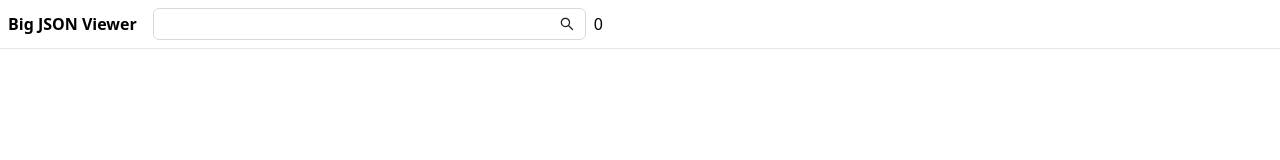
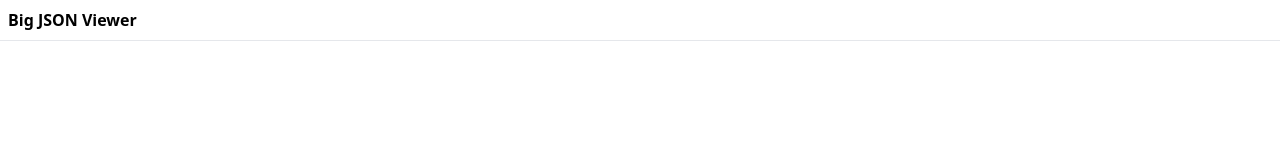
Before and after one commit to bigjsonviewer/bigjsonviewer, a React (Vite) app: page / in a window 1280 px wide. Shown: the top 160 px of the page. Built offline with nearby package versions, Linux system fonts and the light colour scheme.

Commit message:
feat: search

```diff
--- a/src/App.tsx
+++ b/src/App.tsx
@@ -1,13 +1,14 @@
 import "./App.css";
 import {JsonViewer} from "./components/JsonViewer.tsx";
 import {AppContext, useAppContext} from "./context.tsx";
-import {FC, useEffect, useMemo, useState} from "react";
+import {FC, useEffect, useMemo, useRef, useState} from "react";
 import {cn} from "./lib/utils.ts";
 import {DragUploader} from "./components/DragUploader.tsx";
 import {JValue} from "./components/types.ts";
 import prettyBytes from "pretty-bytes";
 import {Select, SelectProps} from "antd";
 import {Search} from "./components/Search.tsx";
+import {VirtuosoHandle} from "react-virtuoso";
 
 function App() {
 
@@ -17,6 +18,7 @@
     const [showDepth, setShowDepth] = useState(-1);
     const [expandKeys, setExpandKeys] = useState<Map<number, boolean>>(new Map<number, boolean>());
     const [error, setError] = useState<string | null>(null);
+    const treeRef = useRef<VirtuosoHandle>(null);
 
     useEffect(() => {
         const keys = new Map<number, boolean>();
@@ -30,6 +32,7 @@
 
     return (
         <AppContext.Provider value={{
+            treeRef,
             rawSize,
             setRawSize,
             jValues,
@@ -79,7 +82,7 @@
     return <div className='flex justify-between items-center p-2 border-b border-gray-200'>
         <div className='flex gap-4 items-center'>
             <strong>Big JSON Viewer</strong>
-            <Search/>
+            {rawSize > 0 && <Search/>}
         </div>
         {rawSize > 0 && <div className='flex gap-4 items-center'>
             <div className='flex gap-2'>
--- a/src/components/JsonViewer.tsx
+++ b/src/components/JsonViewer.tsx
@@ -32,7 +32,7 @@
 
 export const JsonViewer: FC = () => {
 
-    const {jValues, showDepth, expandKeys} = useAppContext();
+    const {jValues, showDepth, expandKeys, treeRef} = useAppContext();
 
     const renderItems = useMemo(() => {
         const items = jValues.filter(v => calcExpand(expandKeys, v));
@@ -52,7 +52,7 @@
     return <Virtuoso<JValue>
         className={'h-full min-h-[300px] min-w-[500px]'}
         data={renderItems}
-
+        ref={treeRef}
         itemContent={(_, node) => {
             return renderItem(node)
         }}
--- a/src/components/Search.tsx
+++ b/src/components/Search.tsx
@@ -1,7 +1,8 @@
-import {LoadingOutlined, SearchOutlined} from "@ant-design/icons";
-import {Input, Spin} from "antd";
-import {useCallback, useState} from "react";
+import {ArrowDownOutlined, ArrowUpOutlined, LoadingOutlined} from "@ant-design/icons";
+import {Button, Input, InputRef, Spin} from "antd";
+import {useCallback, useEffect, useRef, useState} from "react";
 import {useAppContext} from "../context.tsx";
+import {useDebounce} from "ahooks";
 
 const renderHitText = (str: string) => {
     return `<span class="hit">${str}</span>`
@@ -9,14 +10,25 @@
 
 export const Search = () => {
 
-    const {setJValues} = useAppContext();
+    const {setJValues, treeRef} = useAppContext();
     const [value, setValue] = useState('');
     const [searching, setSearching] = useState<boolean>(false);
-    const [hitIndexes, setHitIndexes] = useState<number[]>([]);
+    const [hitNodes, setHitNodes] = useState<number[]>([]);
+    const [selectIndex, setSelectIndex] = useState<number>(0);
+    const ref = useRef<InputRef>(null);
 
-    const search = useCallback(() => {
-        const searchStr = value;
+    useEffect(() => {
+        // console.log('hitIndex:', selectIndex, hitNodes[selectIndex]);
+        const id = hitNodes[selectIndex];
+        if (id !== undefined) {
+            treeRef.current?.scrollToIndex(id);
+        }
+    }, [selectIndex, hitNodes]);
+
+    const search = useCallback((searchStr: string) => {
         setSearching(true);
+        setSelectIndex(0);
+        setHitNodes([]);
         setTimeout(() => {
             const indexes: number[] = [];
             setJValues(prev => {
@@ -35,33 +47,48 @@
                         item.searchValue = undefined;
                     }
                     if (searchStr && hit) {
+                        item.hit = true;
                         indexes.push(index);
                     }
-                    return {...item};
+                    return item.hit ? {...item} : item;
                 })
             })
-            setHitIndexes(indexes);
-            setSearching(false)
+            setHitNodes(indexes);
+            setSearching(false);
+            setTimeout(() => {
+                ref.current?.focus();
+            }, 0);
         }, 0)
-    }, [value, setJValues])
+    }, [value, setJValues]);
+
+    const debounce = useDebounce(value, {wait: 500});
+    useEffect(() => {
+        search(debounce);
+    }, [debounce]);
 
 
     return <div className='w-[450px] flex items-center gap-2'>
         <Input
-            suffix={
-                searching ? <Spin spinning={true} indicator={<LoadingOutlined/>}/> :
-                    <SearchOutlined onClick={() => search()}/>
-            }
+            ref={ref}
+            prefix={<Spin spinning={searching} indicator={<LoadingOutlined/>}/>}
+            suffix={<div className={'flex items-center gap-2'}>
+                {hitNodes.length > 0 && <div>
+                    {selectIndex + 1}/{hitNodes.length}
+                </div>
+                }
+                <Button disabled={selectIndex <= 0} onClick={() => {
+                    setSelectIndex(prev => prev - 1)
+                }} icon={<ArrowUpOutlined/>}/>
+                <Button disabled={selectIndex >= hitNodes.length - 1} onClick={() => {
+                    setSelectIndex(prev => prev + 1)
+                }} icon={<ArrowDownOutlined/>}/>
+            </div>}
             placeholder=""
             disabled={searching}
             value={value}
             onChange={e => {
                 setValue(e.target.value);
             }}
-            onPressEnter={() => search()}
         />
-        <span>
-            {hitIndexes.length}
-        </span>
     </div>
 }
--- a/src/context.tsx
+++ b/src/context.tsx
@@ -1,8 +1,10 @@
-import {createContext, Dispatch, SetStateAction, useContext} from "react";
+import {createContext, Dispatch,  RefObject, SetStateAction, useContext} from "react";
 import {JValue} from "./components/types.ts";
+import {VirtuosoHandle} from "react-virtuoso";
 
 
 export type AppContextProps = {
+    treeRef:RefObject<VirtuosoHandle>;
     rawSize: number;
     setRawSize: Dispatch<SetStateAction<number>>;
     maxDepth: number;
```
